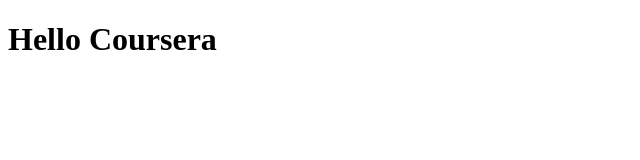
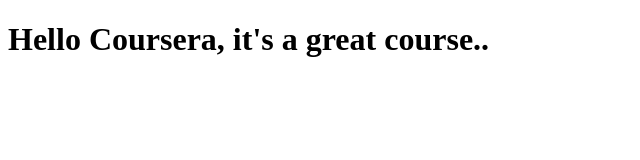
Before and after one commit to deepenarts/Coursera-test, a plain HTML site: page site/index.html in a window 1280 px wide. Shown: the whole page, without its empty margins (0-640 px from the left). Drawn offline with Linux system fonts and the light colour scheme.

Commit message:
Small addition to our page content

```diff
--- a/site/index.html
+++ b/site/index.html
@@ -6,6 +6,6 @@
 	<title>Coursera</title>
 </head>
 <body>
-	<h1>Hello Coursera</h1>
+	<h1>Hello Coursera, it's a great course..</h1>
 </body>
 </html>
```
